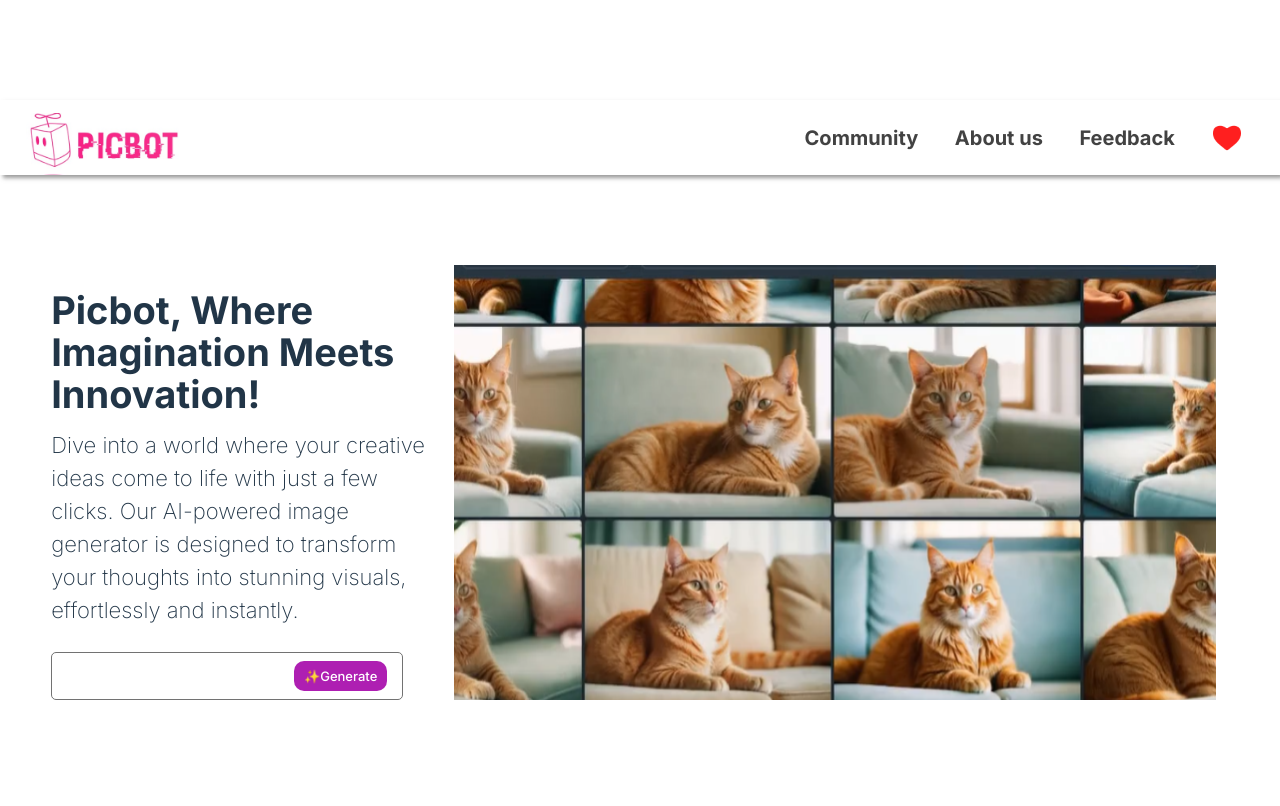
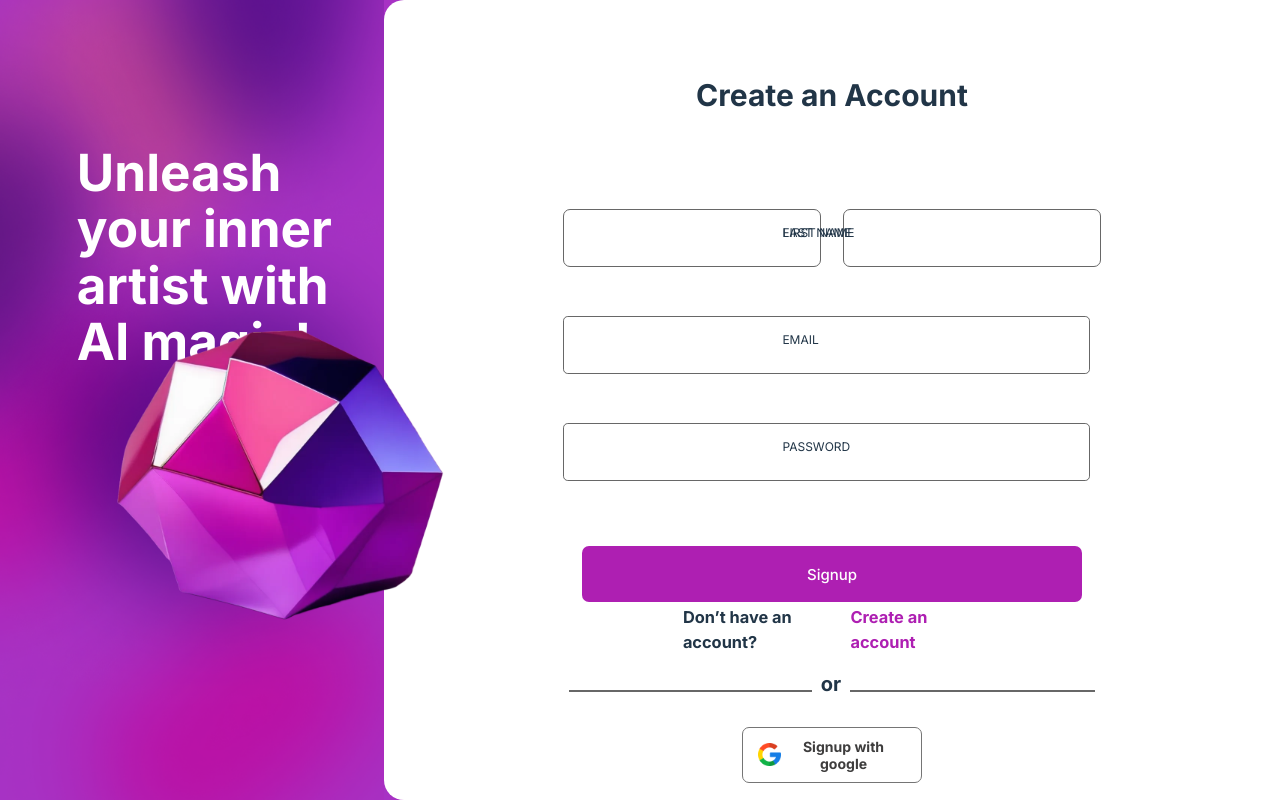
Before and after one commit to kalviumcommunity/Squad56_Chinmayee_Pranjal_Janhavi_Simulated_PicBot, a React (Vite) app in the folder client/: page /login in a window 1280 px wide. Built offline with nearby package versions, Linux system fonts and the light colour scheme.

Commit message:
sign up page completed

```diff
--- a/client/src/App.jsx
+++ b/client/src/App.jsx
@@ -4,13 +4,13 @@ import './App.css'
 // import Login from './Pages/Login.jsx'
 // import Navbar from './Components/Navbar.jsx'
 import Home from './Pages/Home.jsx'
-
+import Signup from './Pages/Signup.jsx'
 
 function App() {
 
   return (
     <>
-      <Home/>
+      <Signup/>
     </>
   )
 }
--- /dev/null
+++ b/client/src/Pages/Signup.css
@@ -0,0 +1,165 @@
+.signup-backgrd{
+    padding: 0;
+    margin: 0;
+    width: 100vw;
+    height: 100vh;
+    display: flex;
+    align-items: center;
+    justify-content: center;
+    background-color: rgba(167, 50, 196, 1);
+}
+
+
+.right-design{
+    width: 30%;
+    height: 100vh;
+    position: relative;
+}
+
+.right-design h1{
+    width: 20vw;
+    position: absolute;
+    top: 18vh;
+    left: 6vw;
+    color: #ffffff;
+}
+
+.threed-img{
+    position: absolute;
+    top: 35vh;
+    right: -7vw;
+    width: 30vw;
+}
+
+.bg-img{
+    width: 100%;
+    height: 100vh;
+}
+
+.signup-form{
+    background-color: #ffffff;
+    width: 70%;
+    height: 100vh;
+    border-radius: 20px 0px 0px 20px;
+    display: flex;
+    justify-content: space-around;
+    align-items: center;
+    flex-direction: column;
+}
+
+.signup-text{
+    font-size: 30px;
+    text-align: center;
+    margin: 7vh  0 5vh 0;
+}
+
+.input-box{
+    border-radius: 7px;
+    width: 42vw;
+    height: 7vh;
+    margin-top: 2vh;
+    display: flex;
+    justify-content: space-between;
+}
+
+.firstname-input, .last-input{
+    border: 1px solid rgba(103, 103, 103, 1);
+    width: 20vw;
+    border-radius: 7px;
+    height: 7vh;
+}
+
+.email-input, .password-input{
+    border: 1px solid rgba(103, 103, 103, 1);
+    border-radius: 0.3rem;
+    outline: none;
+    transition: 0.5s ease;
+    width: 41vw;
+    height: 7vh;
+    text-align: center;
+    font-size: 15px;
+}
+
+.input-box span{
+    position: absolute;
+    left: 60vw;
+    padding: 0.9rem;
+    pointer-events: none;
+    font-size: 12px;
+    text-transform: uppercase;
+    transition: 0.5s ease;
+}
+
+.input-box input:valid ~ span,
+.input-box input:focus ~ span{
+    transform: translateX(-190px) translateY(-7px);
+    font-size: 0.7rem;
+    padding: 0 0.6rem;
+    background: #ffffff;
+    color: rgb(72, 72, 72);
+}
+
+.input-box input:focus{
+    border: 2px solid rgb(72, 72, 72);
+}
+
+
+.signup-btn{
+    width: 39vw;
+    height: 7vh;
+    border-radius: 7px;
+    border: 0px;
+    margin-top: 4vh;
+    font-size: 15px;
+    background-color: rgba(174, 31, 178, 1);
+    color: #ffffff;
+}
+
+.login-text{
+    display: flex;
+    align-items: center;
+    justify-content: space-between;
+    width: 23.3vw;
+    margin-top: -4vh;
+    font-size: 14px;
+}
+.login-text h3:nth-child(2){
+    color: rgba(174, 31, 178, 1);
+}
+
+.or{
+    position: relative;
+}
+
+.or h4{
+    background-color: #ffffff;
+    font-size: 20px;
+    position: absolute;
+    bottom: -0.6vw;
+    left: 19vw;
+    width: 3vw;
+    text-align: center;
+}
+
+.or div{
+    border: 1px solid rgba(103, 103, 103, 1);
+    width: 41vw;
+}
+
+.google-btn{
+    width: 14vw;
+    height: 7vh;
+    border-radius: 7px;
+    border: 0px;
+    font-size: 12px;
+    color: rgb(62, 61, 61);
+    background-color: #ffffff;
+    border: 1.5px solid rgb(117, 117, 117);
+    display: flex;
+    align-items: center;
+    justify-content: space-evenly;
+}
+
+.google-btn img{
+    width: 1.8vw;
+}
--- a/client/src/Pages/Signup.jsx
+++ b/client/src/Pages/Signup.jsx
@@ -0,0 +1,61 @@
+import React from 'react'
+import './Signup.css'
+import bgimg from '../assets/Login page bg.png'
+import threeD from '../assets/file.png'
+import google from '../assets/google.png'
+
+const Signup = () => {
+  return (
+    <div className='signup-backgrd'>
+
+
+        <div className='right-design'>
+            <img className='bg-img' src={bgimg} alt="" />
+            <h1>Unleash your inner artist with AI magic!</h1>
+            <img className='threed-img' src={threeD} alt="" />
+        </div>
+
+        {/* signup form */}
+      <div className='signup-form'>
+        <h2 className='signup-text'>Create an Account</h2>
+
+        <div className='input-box'>
+            <input className='firstname-input' type="text" name="First name" required="required"/>
+            <span>First name</span>
+            <input className='last-input' type="text" name="Last name" required="required"/>
+            <span>Last name</span>
+        </div>
+
+        <div className='input-box'>
+            <input className='email-input' type="Email" name="Email" required="required"/>
+            <span>Email</span>
+        </div>
+
+        <div className='input-box'>
+            <input className='password-input' type="text" name="Password" required="required"/>
+            <span>Password</span>
+        </div>
+
+        <button className='signup-btn'>Signup</button>
+
+        <div className='login-text'>
+            <h3 >Don’t have an account?</h3>
+            <h3>Create an account</h3>
+        </div>
+
+        <div className='or'>
+            <div></div>
+            <h4>or</h4>
+        </div>
+
+        <button className='google-btn'>
+            <img src={google} alt="" />
+            <h3>Signup with google</h3>
+        </button>
+
+      </div>
+    </div>
+  )
+}
+
+export default Signup
```
